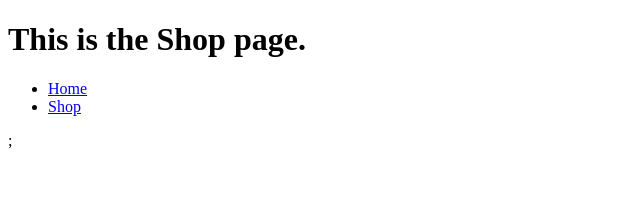
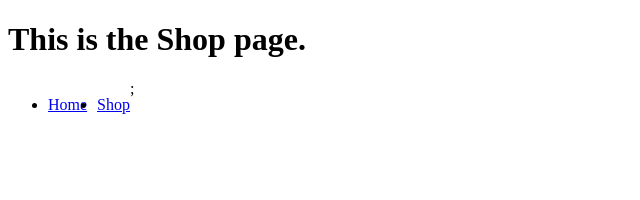
Before and after one commit to SaraToth/odin-react-shopping-cart, a React (Vite) app: page /shop in a window 1280 px wide. Shown: the top 200 px of the page, without its empty margins (0-640 px from the left). Built offline with nearby package versions, Linux system fonts and the light colour scheme.

Commit message:
Feat: Import module css into Navbar component

```diff
--- a/src/App.jsx
+++ b/src/App.jsx
@@ -3,7 +3,7 @@ import Navbar from './components/Navbar'
 
 function App() {
   return (
-    <h1>hello</h1>
+    <Navbar cartNumber={0}/>
   )
 }
 
--- a/src/components/Navbar.jsx
+++ b/src/components/Navbar.jsx
@@ -1,9 +1,9 @@
 import { Link } from "react-router-dom";
-
+import styles from "./Navbar.module.css"
 const Navbar = ({cartNumber}) => {
 
     return (
-        <nav>
+        <nav className={styles.nav}>
             <ul>
                 <li><Link to ="/">Home</Link></li>
                 <li><Link to="/Shop">Shop</Link></li>
--- /dev/null
+++ b/src/components/Navbar.module.css
@@ -0,0 +1,8 @@
+nav {
+    display: flex;
+}
+
+ul {
+    display: flex;
+    gap: 10px;
+}
```
